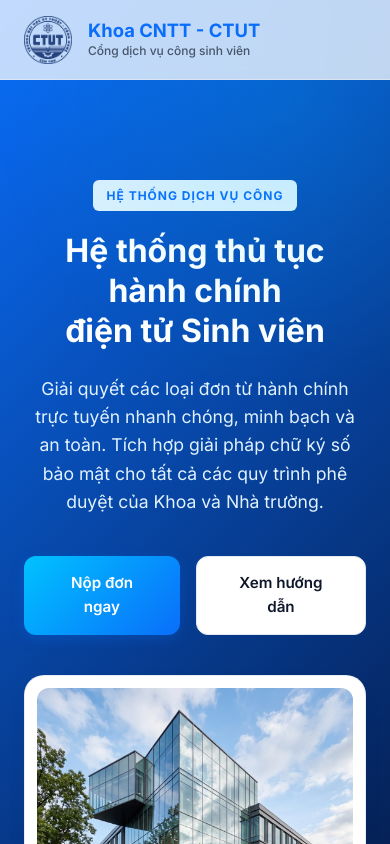
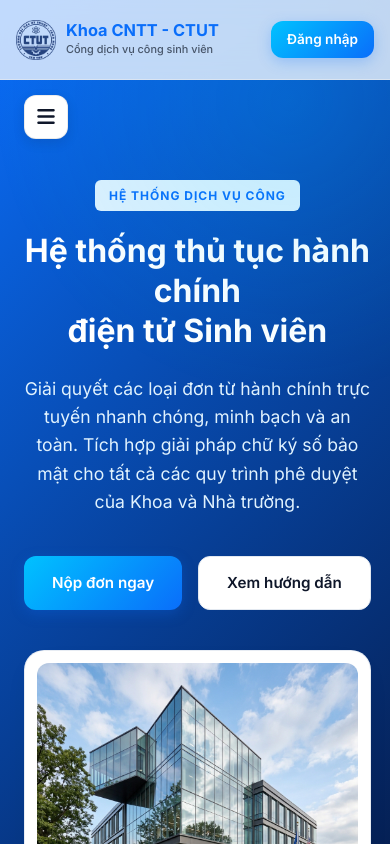
Before and after one commit to dangscar/hotrotaichinh_test_frontend, a React (Vite) app: page /#home in a window 390 px wide. Shown: the top 844 px of the page. Built offline with nearby package versions, Linux system fonts and the light colour scheme; no server answers.

Commit message:
Merge remote-tracking branch 'origin/feature/test' into Home

```diff
--- a/src/App.jsx
+++ b/src/App.jsx
@@ -23,6 +23,11 @@ export default function App() {
     const [currentPage, setCurrentPage] = useState('home');
     const [selectedRecordId, setSelectedRecordId] = useState(null);
     const [selectedTemplateId, setSelectedTemplateId] = useState(null);
+
+    // Scroll to top on page change
+    useEffect(() => {
+        window.scrollTo(0, 0);
+    }, [currentPage]);
 
     // Records state list
     const [records, setRecords] = useState(() => {
@@ -355,7 +360,7 @@ export default function App() {
             />
 
             {/* Scroll to top button */}
-            {showScrollTop && (
+            {showScrollTop && currentPage !== 'login' && (
                 <button
                     onClick={() => window.scrollTo({ top: 0, behavior: 'smooth' })}
                     style={{
--- a/src/components/Header.jsx
+++ b/src/components/Header.jsx
@@ -3,6 +3,7 @@ import { getStudentById } from '../constants/mockStudents';
 
 export default function Header({ studentId, onLogout, currentPage, setCurrentPage, showAlert, showConfirm }) {
     const [dropdownOpen, setDropdownOpen] = useState(false);
+    const [menuOpen, setMenuOpen] = useState(false);
     const [scrolled, setScrolled] = useState(false);
 
     useEffect(() => {
@@ -33,6 +34,7 @@ export default function Header({ studentId, onLogout, currentPage, setCurrentPag
     const handleNavClick = (pageId, e) => {
         e.preventDefault();
         setCurrentPage('home');
+        setMenuOpen(false); // Close mobile menu when clicked
 
         // Wait for render, then scroll to section
         setTimeout(() => {
@@ -57,8 +59,10 @@ export default function Header({ studentId, onLogout, currentPage, setCurrentPag
                     </div>
                 </div>
 
+                {/* Header controls (including Navigation and User Profile) */}
+                <div className="header-controls" id="controls_6_417">
                     {/* Navigation Bar */}
-                <nav className="nav-bar" id="nav_6_418">
+                    <nav className={`nav-bar ${menuOpen ? 'show' : ''}`} id="nav_6_418">
                         <ul className="nav-list">
                             <li className="nav-item">
                                 <a
@@ -97,6 +101,7 @@ export default function Header({ studentId, onLogout, currentPage, setCurrentPag
                                 </a>
                             </li>
                         </ul>
+                    </nav>
 
                     <div className="btn-group" id="btn_group_6_427">
                         {studentId ? (
@@ -155,7 +160,16 @@ export default function Header({ studentId, onLogout, currentPage, setCurrentPag
                             </a>
                         )}
                     </div>
-                </nav>
+                </div>
+
+                {/* Mobile Menu Toggle Button (Square rounded menu button) */}
+                <button
+                    className={`mobile-menu-toggle ${menuOpen ? 'active' : ''}`}
+                    onClick={(e) => { e.stopPropagation(); setMenuOpen(!menuOpen); }}
+                    aria-label="Toggle menu"
+                >
+                    <i className={`fa-solid ${menuOpen ? 'fa-xmark' : 'fa-bars'}`}></i>
+                </button>
             </div>
         </header>
     );
--- a/src/index.css
+++ b/src/index.css
@@ -71,6 +71,7 @@ a {
     transition: var(--transition-normal);
     border: none;
     outline: none;
+    white-space: nowrap;
 }
 
 .btn-primary {
@@ -252,6 +253,16 @@ a {
     font-size: 0.9rem;
 }
 
+.header-controls {
+    display: flex;
+    align-items: center;
+    gap: 40px;
+}
+
+.mobile-menu-toggle {
+    display: none;
+}
+
 /* ==========================================================================
    HERO SECTION
    ========================================================================== */
@@ -959,12 +970,12 @@ a {
     gap: 8px;
     font-size: 0.9rem;
     font-weight: 600;
-    color: var(--color-gray);
+    color: var(--color-primary);
     margin-bottom: 32px;
 }
 
 .back-home-link:hover {
-    color: var(--color-primary);
+    color: var(--color-primary-dark);
 }
 
 .form-header {
@@ -1124,15 +1135,10 @@ a {
         grid-template-columns: 1fr;
     }
     .login-left-brand {
-        padding: 80px 40px;
-        min-height: auto;
-    }
-    .brand-footer-text {
-        position: relative;
-        bottom: 0;
-        margin-top: 40px;
+        display: none;
     }
     .login-right-form-panel {
+        min-height: 100vh;
         padding: 50px 24px;
     }
 }
@@ -1379,6 +1385,26 @@ body.has-sidebar .main-header .logo-wrapper {
     margin: 6px 0;
 }
 
+.profile-dropdown-menu a.logout-link {
+    margin-top: 6px;
+    padding: 10px 14px;
+    border: 1px solid rgba(226, 232, 240, 0.8);
+    border-radius: var(--border-radius-md);
+    background-color: var(--color-white);
+    color: var(--color-dark);
+    display: flex;
+    align-items: center;
+    gap: 10px;
+    font-weight: 600;
+    transition: var(--transition-fast);
+}
+
+.profile-dropdown-menu a.logout-link:hover {
+    background-color: #fee2e2;
+    border-color: #fca5a5;
+    color: #dc2626;
+}
+
 /* Banners notifications */
 .banner-notification {
     display: flex;
@@ -2407,8 +2433,143 @@ body.has-sidebar .main-header .logo-wrapper {
         --container-width: 100%;
     }
 
+    .header-controls {
+        gap: 16px;
+    }
+
+    .header-container {
+        padding: 0 16px;
+    }
+
+    .brand-group {
+        gap: 10px;
+    }
+
+    .logo-wrapper {
+        width: 40px !important;
+        height: 40px !important;
+    }
+
+    .brand-title {
+        font-size: 1.02rem !important;
+        white-space: nowrap;
+    }
+
+    .brand-subtitle {
+        font-size: 0.68rem !important;
+        white-space: nowrap;
+    }
+
+    .btn-login {
+        padding: 8px 16px !important;
+        font-size: 0.85rem !important;
+        white-space: nowrap;
+    }
+
+    .mobile-menu-toggle {
+        display: flex;
+        align-items: center;
+        justify-content: center;
+        position: fixed;
+        top: 95px;
+        left: 24px;
+        width: 44px;
+        height: 44px;
+        border: 1px solid rgba(0, 0, 0, 0.08);
+        border-radius: 12px;
+        background-color: var(--color-white);
+        color: var(--color-dark);
+        font-size: 1.25rem;
+        cursor: pointer;
+        transition: all 0.2s cubic-bezier(0.4, 0, 0.2, 1);
+        box-shadow: 0 4px 12px rgba(15, 23, 42, 0.12);
+        z-index: 1001;
+    }
+
+    .mobile-menu-toggle:hover {
+        background-color: var(--color-light-gray);
+        color: var(--color-primary);
+        border-color: rgba(10, 110, 250, 0.2);
+    }
+
+    .mobile-menu-toggle.active {
+        background-color: var(--color-primary);
+        color: var(--color-white);
+        border-color: var(--color-primary);
+    }
+
     .nav-bar {
         display: none;
+        position: fixed;
+        top: 150px;
+        left: 24px;
+        width: 220px;
+        background-color: var(--color-white);
+        border: 1px solid var(--color-border);
+        border-radius: var(--border-radius-md);
+        box-shadow: 0 10px 30px rgba(15, 23, 42, 0.15);
+        padding: 12px;
+        z-index: 1000;
+    }
+
+    .nav-bar.show {
+        display: block;
+        animation: slideDown 0.3s cubic-bezier(0.4, 0, 0.2, 1);
+    }
+
+    @keyframes slideDown {
+        from {
+            opacity: 0;
+            transform: translateY(-10px);
+        }
+        to {
+            opacity: 1;
+            transform: translateY(0);
+        }
+    }
+
+    .nav-list {
+        flex-direction: column;
+        gap: 8px;
+        align-items: stretch;
+        width: 100%;
+    }
+
+    .nav-item {
+        width: 100%;
+    }
+
+    .nav-link {
+        display: block;
+        padding: 12px 16px;
+        border-radius: var(--border-radius-sm);
+        font-size: 1rem;
+        width: 100%;
+    }
+
+    .nav-link:hover, .nav-link.active {
+        background-color: var(--color-light-gray);
+        color: var(--color-primary);
+    }
+
+    .nav-link::after {
+        display: none;
+    }
+
+    @media (max-width: 576px) {
+        .user-role {
+            display: none;
+        }
+    }
+
+    @media (max-width: 420px) {
+        .profile-info-col {
+            display: none;
+        }
+        .user-profile {
+            padding: 6px;
+            gap: 4px;
+        }
     }
 
     .hero-title {
@@ -2432,6 +2593,20 @@ body.has-sidebar .main-header .logo-wrapper {
     body.has-sidebar {
         padding-left: 0;
         padding-bottom: 60px; /* spacing for bottom navbar on mobile */
+    }
+
+    body.has-sidebar .main-header {
+        left: 0;
+        width: 100%;
+    }
+
+    body.has-sidebar .main-header .logo-wrapper {
+        display: block;
+    }
+
+    .btn-scroll-top {
+        bottom: 85px !important;
+        right: 20px !important;
     }
 
     .nav-sidebar {
```
Lines whose indentation alone changed are shown as unchanged.
